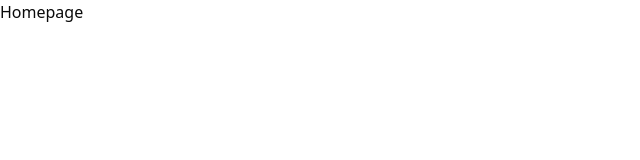
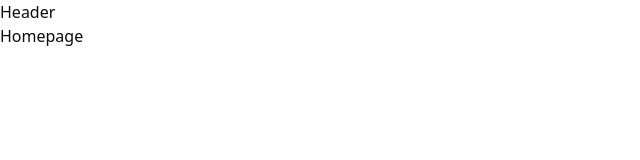
Before and after one commit to Dawaman43/suk, a Next.js app: page / in a window 1280 px wide. Shown: the top 160 px of the page, without its empty margins (0-640 px from the left). Built offline with nearby package versions, Linux system fonts and the light colour scheme.

Commit message:
Add Header component and integrate it into RootLayout

```diff
--- a/app/layout.tsx
+++ b/app/layout.tsx
@@ -2,6 +2,7 @@
 import { Geist, Geist_Mono } from "next/font/google";
 import "./globals.css";
 import { ThemeProvider } from "next-themes";
+import Header from "@/components/ui/layout/header";
 
 const geistSans = Geist({
   variable: "--font-geist-sans",
@@ -34,7 +35,8 @@
           defaultTheme="system"
           disableTransitionOnChange
         >
-          {children}
+          <Header />
+          <main>{children}</main>
         </ThemeProvider>
       </body>
     </html>
--- /dev/null
+++ b/components/ui/layout/header.tsx
@@ -0,0 +1,5 @@
+const Header = () => {
+  return <div>Header</div>;
+};
+
+export default Header;
```
